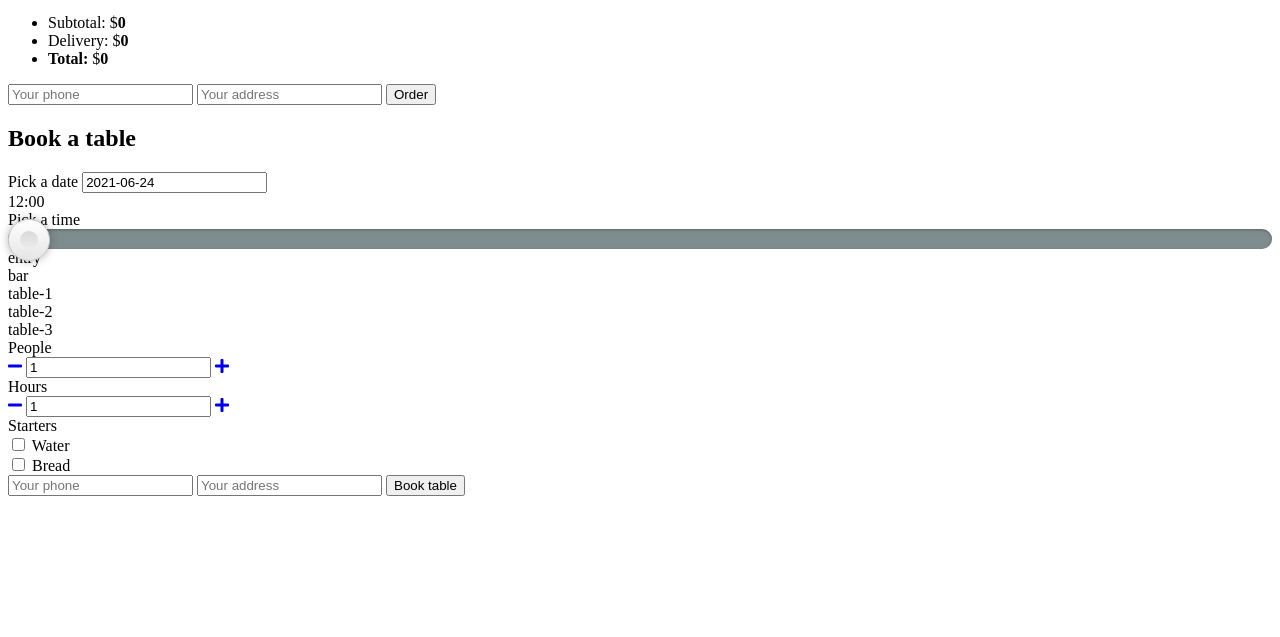
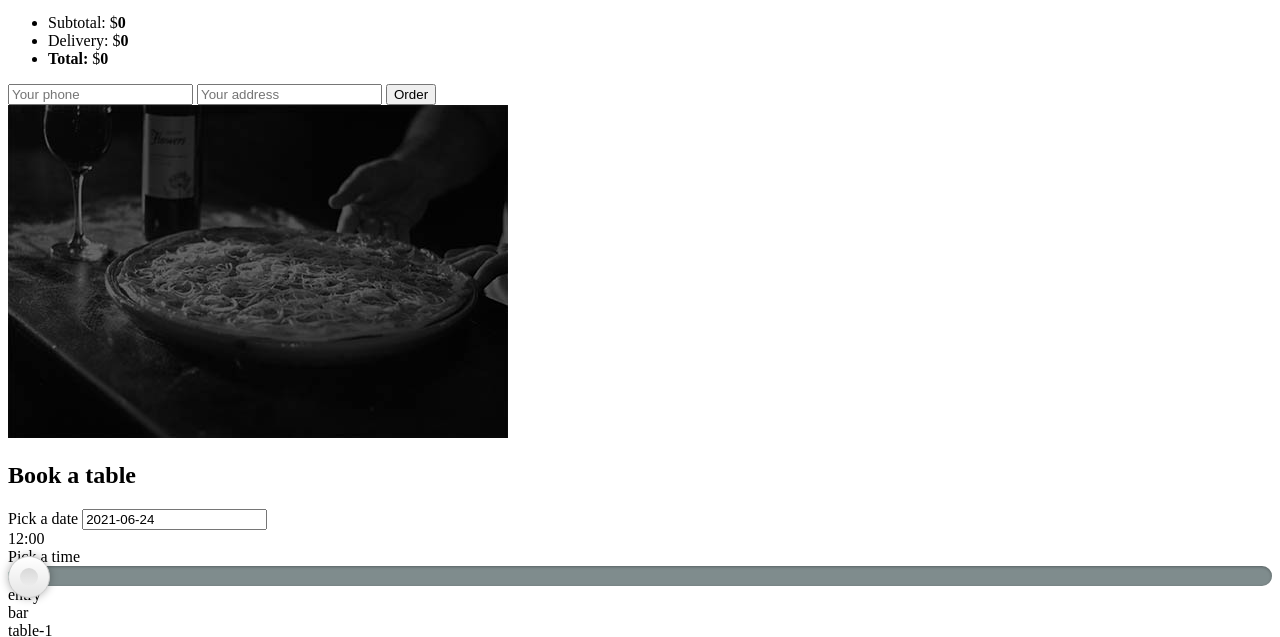
Before and after one commit to MarcinSkowronek27/project-pizzeria, a website with bundled scripts: page src/index.html in a window 1280 px wide. Shown: the part 165-802 px from the top of the page. Built offline with nearby package versions, Linux system fonts and the light colour scheme; files whose address does not match are found by name.

Commit message:
checkpoint 3

```diff
--- a/src/index.html
+++ b/src/index.html
@@ -67,7 +67,13 @@
 
   <div id="pages">
     <section id="home">
-      <div class="home-site-wrapper container"></div>
+      <div class="home-site-wrapper container">
+        <div class="wrapper-info">
+          <div class="card-info">
+<img src="/src/images/home/pizza-1.jpg" alt="order-photo">
+          </div>
+        </div>
+      </div>
     </section>
     <section id="order">
       <div id="product-list" class="product-list container"></div>
@@ -76,7 +82,7 @@
       <div class="booking-wrapper container"></div>
     </section>
   </div>
-  <script id="template-home-site" type="text">
+  <script id="template-home-site" type="text/x-handlebars-template">
 
   </script>
   <script id="template-cart-product" type="text/x-handlebars-template">
--- a/src/sass/partials/_homesite.scss
+++ b/src/sass/partials/_homesite.scss
@@ -5,3 +5,19 @@
     border-bottom: 1px solid lighten($color-dark, 70%);
     border-radius: $radius;
 }
+
+.wrapper-info {
+    display: flex;
+    flex-wrap: wrap;
+}
+
+.card-info {
+    flex: 0 0 50%;
+    max-width: 50%;
+}
+
+.card-info img {
+    width: 100%;
+    height: 300px;
+    object-fit: cover;
+}
```
Also changed, not shown: src/images/home/pizza-1.jpg (added), src/images/home/pizza-2.jpg (added), src/images/home/pizza-3.jpg (added), src/images/home/pizza-4.jpg (added), src/images/home/pizza-5.jpg (added), src/images/home/pizza-6.jpg (added), src/images/home/pizza-7.jpg (added), src/images/home/pizza-8.jpg (added), src/images/home/pizza-9.jpg (added).
